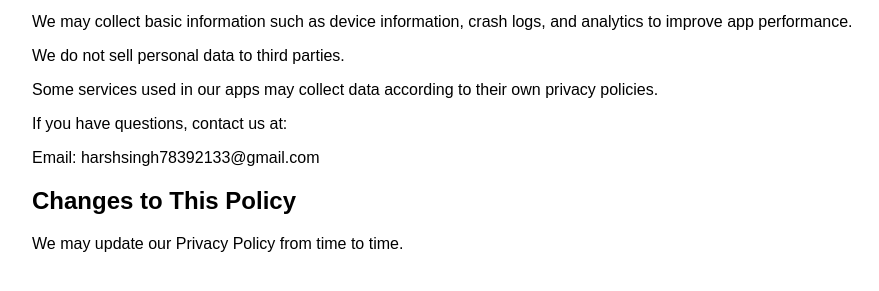
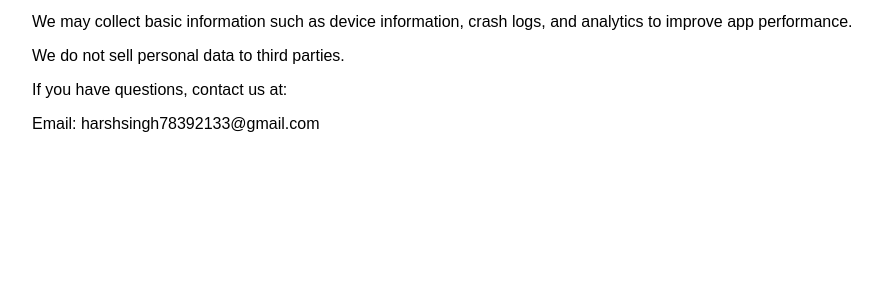
Before and after one commit to thakurharshsingh914027-del/landing-page, a plain HTML site: page privacy-policy.html in a window 1280 px wide. Shown: the part 141-432 px from the top of the page, without its empty margins (158-1037 px from the left). Drawn offline with Linux system fonts and the light colour scheme.

Commit message:
Update privacy-policy.html

```diff
--- a/privacy-policy.html
+++ b/privacy-policy.html
@@ -15,15 +15,9 @@
 
 <p>We do not sell personal data to third parties.</p>
 
-<p>Some services used in our apps may collect data according to their own privacy policies.</p>
-
 <p>If you have questions, contact us at:</p>
 
 <p>Email: harshsingh78392133@gmail.com</p>
 
-<h2>Changes to This Policy</h2>
-
-<p>We may update our Privacy Policy from time to time.</p>
-
 </body>
 </html>
```
